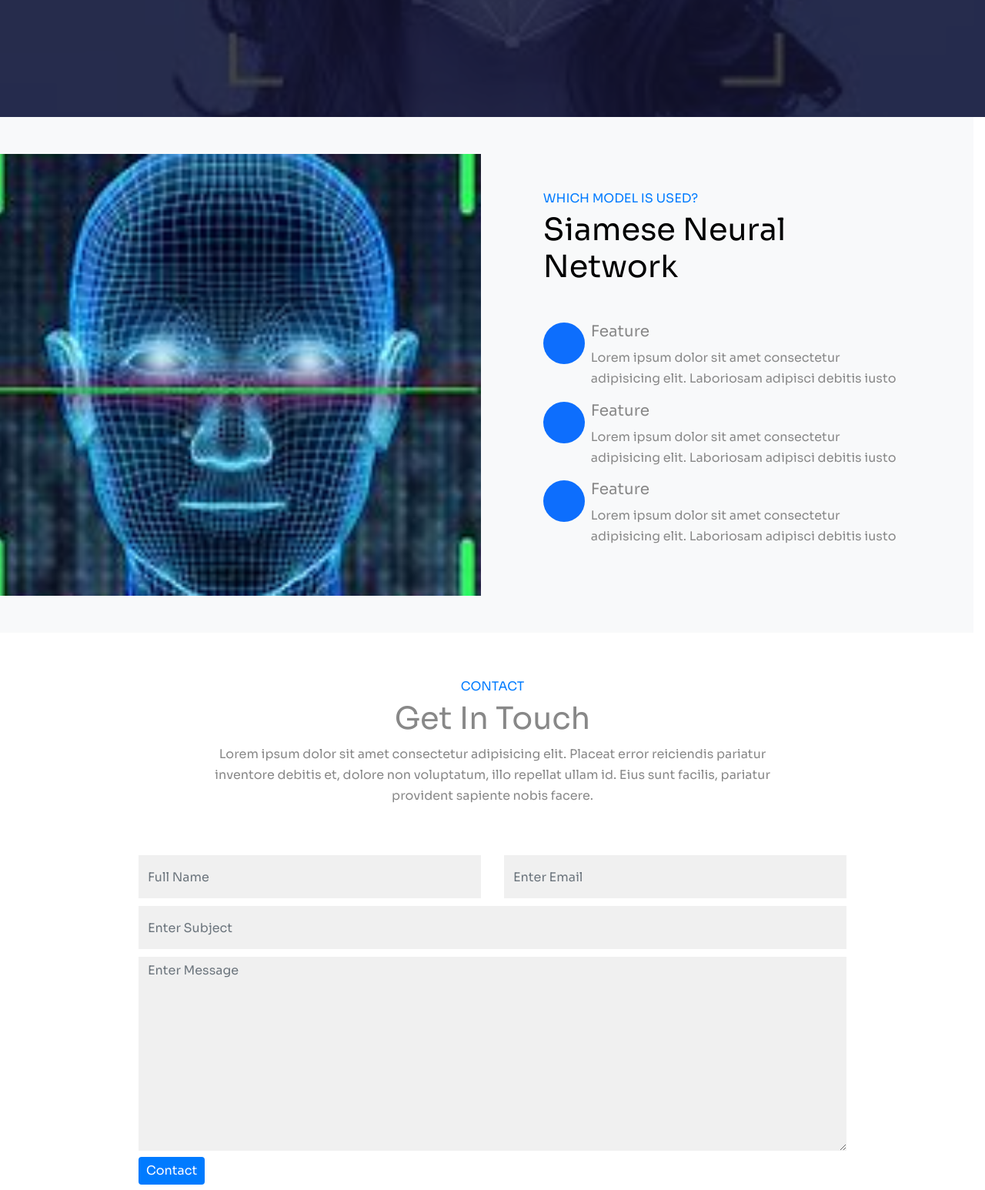
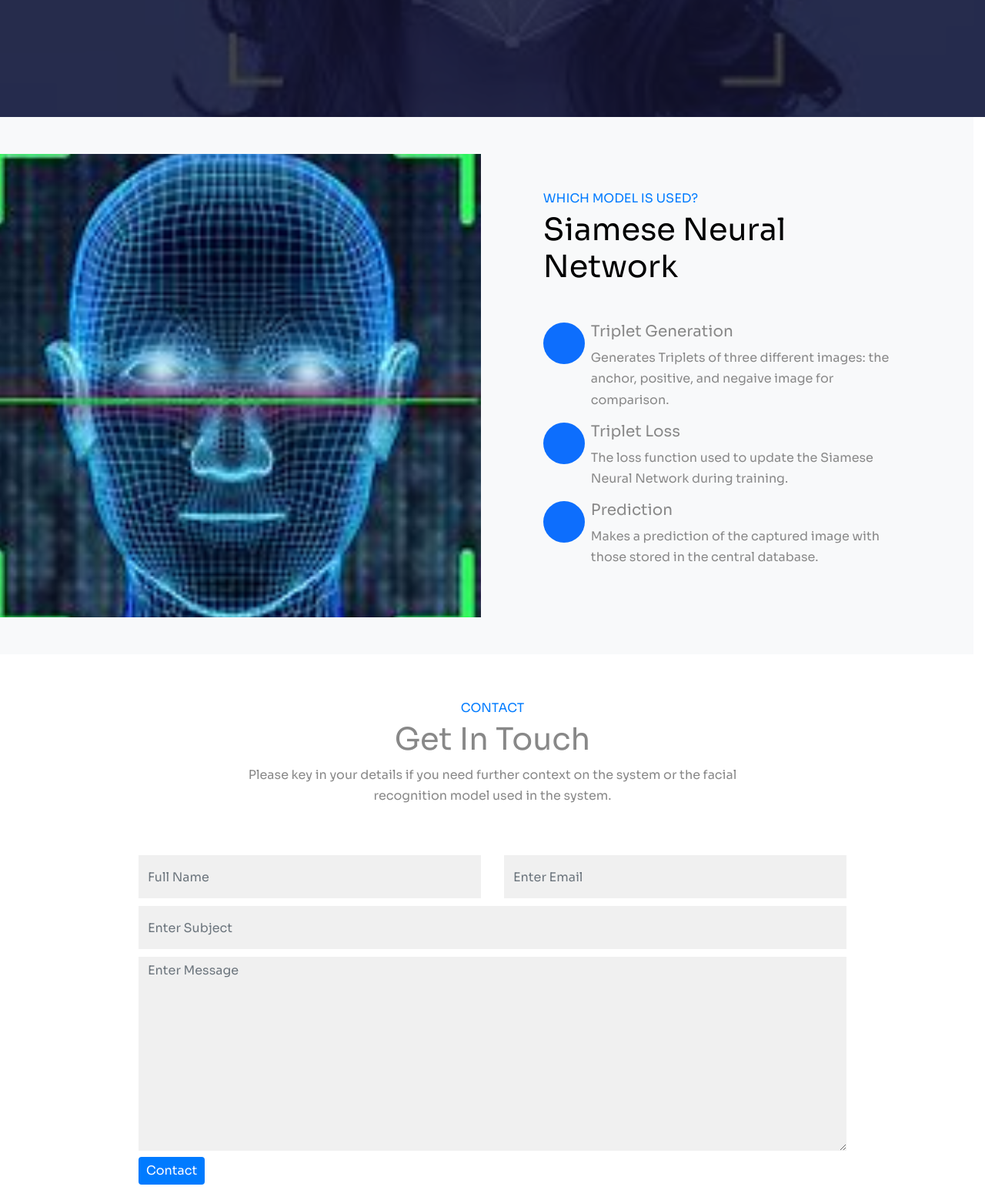
Before and after one commit to CyprianKyalo/M-Finder, a Flask app: page / in a window 1280 px wide. Shown: the part 724-2270 px from the top of the page at 77% size. Run offline with Flask 2, Linux system fonts and the light colour scheme; parts of the project's set-up code (start-up, migrations or seed data) failed here and were passed over; some libraries are stand-ins or nearby versions.

Commit message:
Final Commit

```diff
--- a/app.py
+++ b/app.py
@@ -24,6 +24,10 @@ app = Flask(__name__)
 app.secret_key = os.environ['secret_key']
 
 conn = connection.get_connection()
+if conn:
+    print("Connected to DB successfully")
+else:
+    print("Error connecting to DB")
 cursor = connection.get_cursor(conn)
 
 global capture, switch
@@ -63,8 +67,8 @@ def register_post():
         elif not name or not email or not password:
             message = "Please fill in the whole form!!"
         else:
-            query = "INSERT INTO users (name, location, contact, email, password, roleid, status) VALUES (%s, %s, %s, %s, %s, %s)"
-            values = (name, location, contact, email, generate_password_hash(password), 1, 'active')
+            query = "INSERT INTO users (name, location, contact, email, password) VALUES (%s, %s, %s, %s, %s)"
+            values = (name, location, contact, email, generate_password_hash(password))
 
             cursor.execute(query, values)
 
@@ -91,9 +95,12 @@ def login_post():
         except:
             conn.rollback()
 
+        print("User is ", user)
+        print("The hsh is ", check_password_hash(user[5], password))
+        print("The password is ", generate_password_hash(password))
+
         if not user:
             message = "Wrong Email or Password! Kindly re-enter your credentials."
-
         elif not check_password_hash(user[5], password):
             message = "Wrong Password! Kindly re-enter your credentials."
         elif user[7] == 'inactive':
@@ -145,7 +152,7 @@ def upload_image():
 
     if request.method == "POST" and image and allowed_image(image.filename) and 'name' in request.form:
         filename = secure_filename(image.filename)
-        image.save(os.path.join(app.config['UPLOAD_FOLDER'], filename))
+        image.save(os.path.join(UPLOAD_FOLDER, filename))
 
         userID = session['userID']
         name = request.form['name']
@@ -413,21 +420,18 @@ def edit_profile():
     cursor.execute("SELECT * FROM users WHERE userid = %s", (id, ))
     data = cursor.fetchone()
 
-
     if request.method == "POST":
         name = request.form['name']
         email = request.form['email']
         location = request.form['location']
         contact = request.form['contact']
 
-        if 'password' in request.form:
-            password = request.form['password']
-            password = generate_password_hash(password)
+        if 'checkbox' in request.form:
+            password = generate_password_hash(request.form['password'])
+            print("Checkbox is ticked")
         else:
-            cursor.execute("SELECT password FROM users WHERE userid = %s", (id, ))
-            row = cursor.fetchone()
-
-            password = row[0]
+            password = data[5]
+            print("Checkbox not ticked")
 
         try:
             cursor.execute("Update users SET name = %s, location = %s, contact = %s, email = %s, password = %s WHERE userid = %s", (name, location, contact, email, password, id, ))
@@ -435,6 +439,11 @@ def edit_profile():
             cursor.execute("COMMIT")
             print("Profile edited successfully!!")
             message = "Profile edited successfully!!"
+
+            cursor.execute("SELECT * FROM users WHERE userid = %s", (id, ))
+            data = cursor.fetchone()
+
+            session['name'] = data[1]
 
             return render_template("profile.html", data=data, message=message)
         except:
--- a/templates/found.html
+++ b/templates/found.html
@@ -85,8 +85,10 @@
 				<th class="text-center"><a href="{{ url_for('map', id=record[12]) }}" style="color: blue; text-decoration: underline;" id="link" data-parameter="{{ record[12] }}">{{ record[12] }}</a></th>
 				<th class="text-center">{{ record[10].strftime('%Y-%m-%d') }}</th>
 				{% if session.get('role') == 2 %}
+				{% if record[9] == 'Not Found' %}
 				<th class="text-center"><a href="{{ url_for('confirm', id=record[0]) }}"><img src="../static/static_images/tick.png" alt="" width="35px" height="35px"></a></th>
 				<th class="text-center"><a href="{{ url_for('deny', id=record[0]) }}"><img src="../static/static_images/close.png" class="text-center" alt="" width="35px" height="35px"></a></th>
+				{% endif %}
 				{% endif %}
 			</tr>
 			{% endfor %}
--- a/templates/index.html
+++ b/templates/index.html
@@ -29,8 +29,8 @@
                                     <i class="bx bxs-doughnout-chart"></i>
                                 </div>
                                 <div>
-                                    <h5>Feature</h5>
-                                    <p>Lorem ipsum dolor sit amet consectetur adipisicing elit. Laboriosam adipisci debitis iusto</p>
+                                    <h5>Triplet Generation</h5>
+                                    <p>Generates Triplets of three different images: the anchor, positive, and negaive image for comparison.</p>
                                 </div>
                             </div>
 
@@ -39,8 +39,8 @@
                                     <i class="bx bxs-doughnout-chart"></i>
                                 </div>
                                 <div>
-                                    <h5>Feature</h5>
-                                    <p>Lorem ipsum dolor sit amet consectetur adipisicing elit. Laboriosam adipisci debitis iusto</p>
+                                    <h5>Triplet Loss</h5>
+                                    <p>The loss function used to update the Siamese Neural Network during training.</p>
                                 </div>
                             </div>
 
@@ -49,8 +49,8 @@
                                     <i class="bx bxs-doughnout-chart"></i>
                                 </div>
                                 <div>
-                                    <h5>Feature</h5>
-                                    <p>Lorem ipsum dolor sit amet consectetur adipisicing elit. Laboriosam adipisci debitis iusto</p>
+                                    <h5>Prediction</h5>
+                                    <p>Makes a prediction of the captured image with those stored in the central database.</p>
                                 </div>
                             </div>
 
@@ -68,7 +68,7 @@
                 <div class="col-md-8 mx-auto text-center">
                     <h6 class="text-primary">CONTACT</h6>
                     <h1>Get In Touch</h1>
-                    <p>Lorem ipsum dolor sit amet consectetur adipisicing elit. Placeat error reiciendis pariatur inventore debitis et, dolore non voluptatum, illo repellat ullam id. Eius sunt facilis, pariatur provident sapiente nobis facere.</p>
+                    <p>Please key in your details if you need further context on the system or the facial recognition model used in the system.</p>
                 </div>
             </div>
 
--- a/templates/profile.html
+++ b/templates/profile.html
@@ -52,7 +52,11 @@
             </div>
 
             <div class="form-group">
-                <p style="color: red">NB: Leave password as blank if you do not intend to change it.</p>
+                <p style="color: red">NB: Leave password as blank if you do not intend to change it. Tick the checkbox if you intend to change it.</p>
+                <input type="checkbox" name="checkbox"/>
+                <label for="description">Changed Password?</label>
+
+                <br>
                 <label for="description">Password</label>
                 <div class="input-group">
                     <input type="password" name="password" class="form-control" placeholder="Enter Password"/>
```
